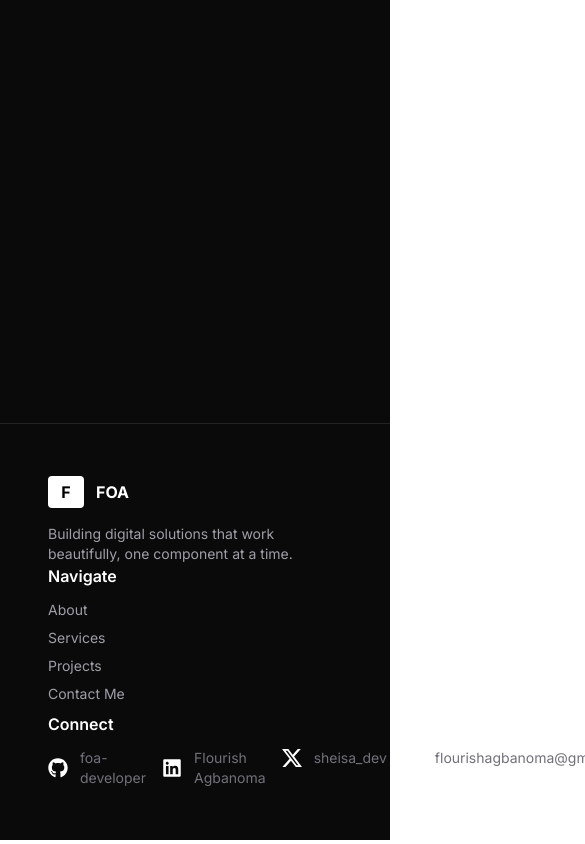
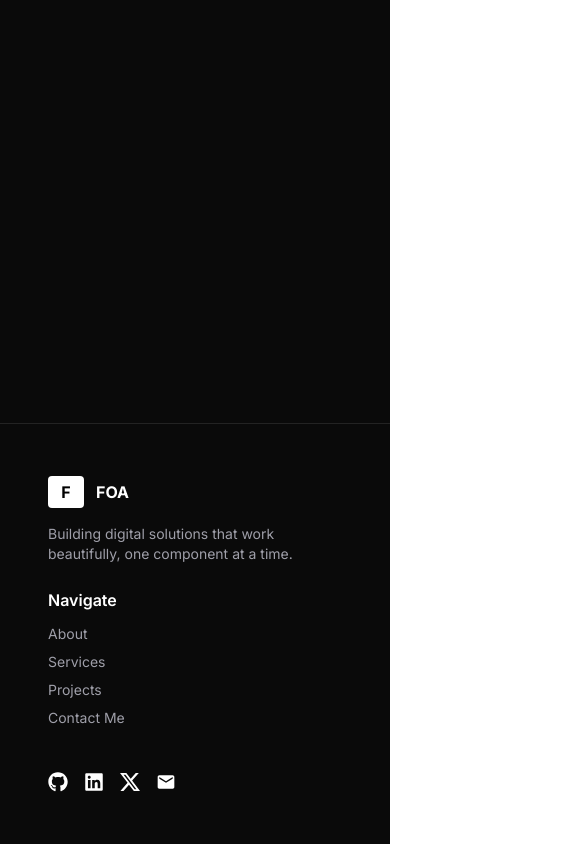
Before and after one commit to FOA-developer/My-Portfolio, a React (Vite) app in the folder frontend/: page / in a window 390 px wide. Shown: the part 4605-5449 px from the top of the page, 585 px wide, since content can reach past the window. Built offline with nearby package versions, Linux system fonts and the light colour scheme.

Commit message:
feat: made footer responsive for all screen sizes

```diff
--- a/frontend/src/App.jsx
+++ b/frontend/src/App.jsx
@@ -11,6 +11,7 @@ const App = () => {
       <Hero />
       <Services />
       <Projects />
+
       <Footer />
     </>
   );
--- a/frontend/src/Footer.jsx
+++ b/frontend/src/Footer.jsx
@@ -7,7 +7,7 @@ const Footer = () => {
   return (
     <footer className="bg-[#0a0a0a] border-t-[1px] border-white/10 px-12 py-13">
       <div className="flex justify-center items-center">
-        <div className="grid grid-cols-1 md:grid-cols-2 lg:gap-8 lg:grid-cols-3">
+        <div className="grid grid-cols-1 md:grid-cols-2 gap-6 lg:gap-8 lg:grid-cols-3">
           <div>
             <div className="flex items-center gap-3 mb-4">
               <div className="w-9 h-8 pt-1 bg-white rounded text-center font-bold">F</div>
@@ -27,14 +27,14 @@ const Footer = () => {
             </ul>
           </div>
           <div>
-            <h4 className="text-white font-semibold md:hidden lg:block hover:text-[#fe4e02] transition duration 300">Connect</h4>
+            <h4 className="text-white font-semibold hidden lg:block hover:text-[#fe4e02] transition duration 300">Connect</h4>
             <div className="flex lg:flex-col gap-4 mt-3 text-xl">
               <a href="https://github.com/FOA-developer" target="_blank" rel="noopener noreferrer">
                 <div className="flex items-center gap-3">
                   <div>
                     <FaGithub className="text-white hover:text-blue-500" />
                   </div>
-                  <div className="text-sm text-muted md:hidden lg:block">
+                  <div className="text-sm text-muted hidden lg:block">
                     foa-developer
                   </div>
                 </div>
@@ -44,7 +44,7 @@ const Footer = () => {
                   <div>
                   <FaLinkedin className="text-white hover:text-blue-500" />
                   </div>
-                  <div className="text-sm text-muted md:hidden lg:block">
+                  <div className="text-sm text-muted hidden lg:block">
                     Flourish Agbanoma
                   </div>
                 </div>
@@ -54,7 +54,7 @@ const Footer = () => {
                 <div>
                   <BsTwitterX className="text-white hover:text-blue-500" />
                 </div>
-                <div className="text-sm text-muted md:hidden lg:block">
+                <div className="text-sm text-muted hidden lg:block">
                   sheisa_dev
                 </div>
                </div>
@@ -64,7 +64,7 @@ const Footer = () => {
                   <div>
                    <MdEmail className="text-white hover:text-[#FF4D00]" />
                   </div>
-                  <div className="text-sm text-muted md:hidden lg:block">
+                  <div className="text-sm text-muted hidden lg:block">
                     flourishagbanoma@gmail.com
                   </div>
                 </div>
```
